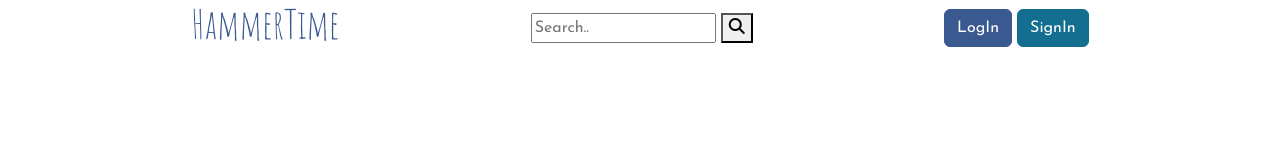
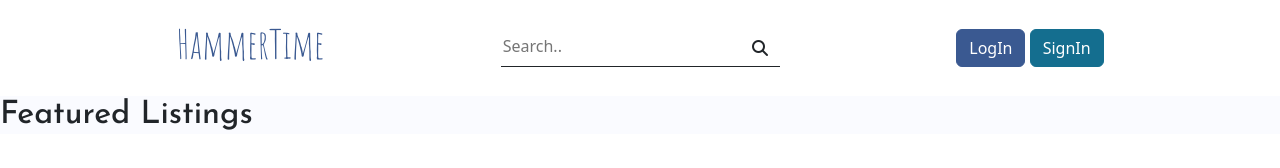
Before and after one commit to krialex/SemesterProject2, a website: page index.html in a window 1280 px wide. Drawn offline with Linux system fonts and the light colour scheme.

Commit message:
header styled

```diff
--- a/index.html
+++ b/index.html
@@ -27,8 +27,13 @@
       <h1>HammerTime</h1>
       <div class="search-container">
         <form action="">
-          <input type="text" placeholder="Search.." name="search" />
-          <button type="submit">
+          <input
+            type="text"
+            placeholder="Search.."
+            name="search"
+            class="search-input"
+          />
+          <button type="submit" class="btn search-btn">
             <i class="fa-solid fa-magnifying-glass"></i>
           </button>
         </form>
@@ -42,5 +47,10 @@
         </button>
       </div>
     </header>
+    <main>
+      <div>
+        <h2>Featured Listings</h2>
+      </div>
+    </main>
   </body>
 </html>
--- /dev/null
+++ b/src/styles/_header.scss
@@ -0,0 +1,6 @@
+header {
+  display: flex;
+  justify-content: space-evenly;
+  align-items: center;
+  margin: 20px auto;
+}
--- /dev/null
+++ b/src/styles/_search.scss
@@ -0,0 +1,8 @@
+.search-container {
+  border-bottom: 1px solid;
+}
+
+.search-input,
+.search-btn {
+  border: 0px;
+}
--- a/src/styles/main.scss
+++ b/src/styles/main.scss
@@ -6,6 +6,9 @@ $secondary: #146e8f;
 
 @import '../../node_modules/bootstrap/scss/bootstrap';
 
+@import 'header';
+@import 'search';
+
 h1 {
   font-family: $primaryFont;
   font-weight: 400;
@@ -13,13 +16,8 @@ h1 {
   color: $primary;
 }
 
-body {
+main {
   font-family: $secondaryFont;
   font-optical-sizing: auto;
+  background-color: #fafbff;
 }
-
-header {
-  display: flex;
-  justify-content: space-evenly;
-  align-items: center;
-}
```
Also changed, not shown: dist/styles/main.css, 1 other file.
